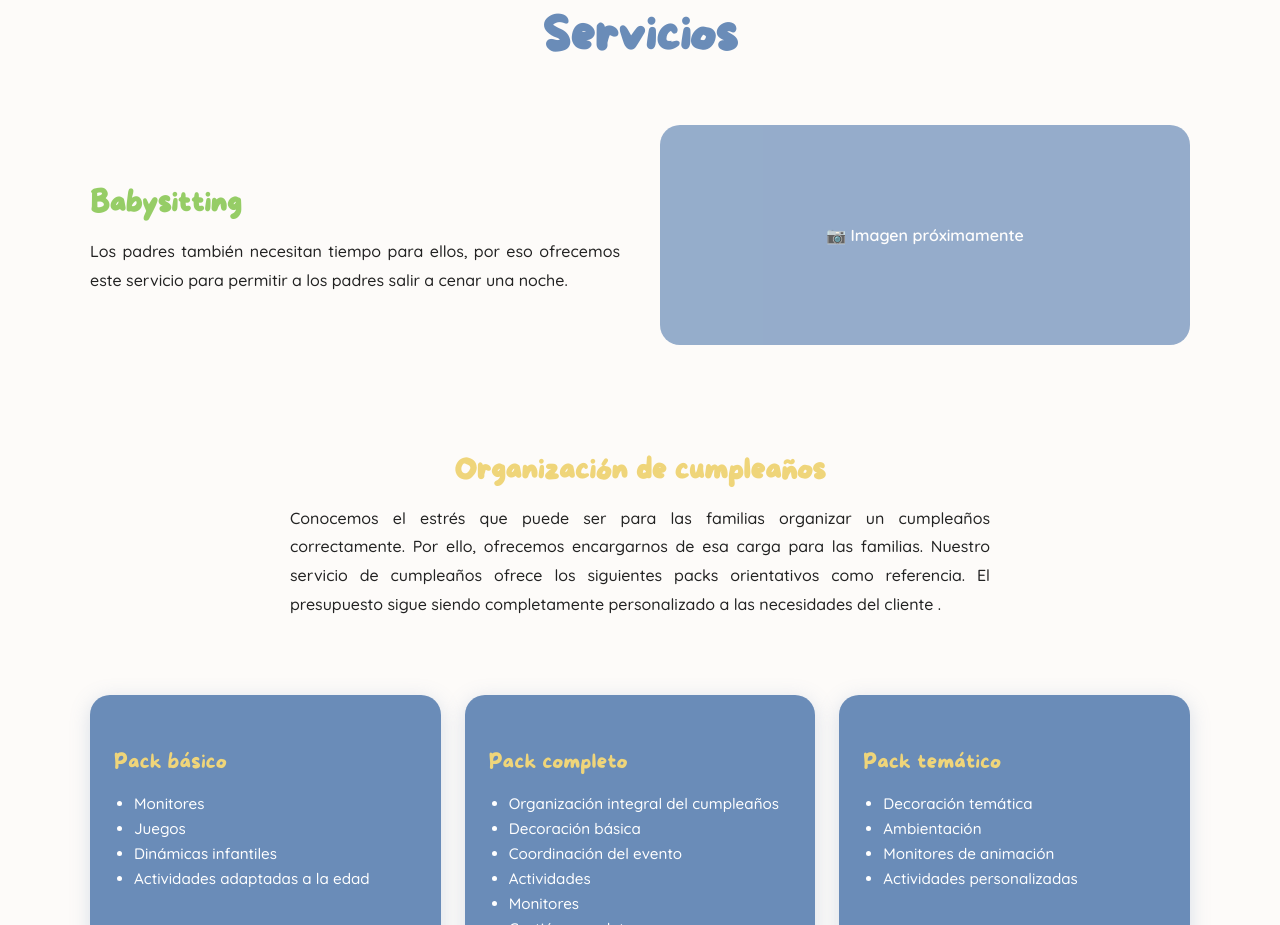
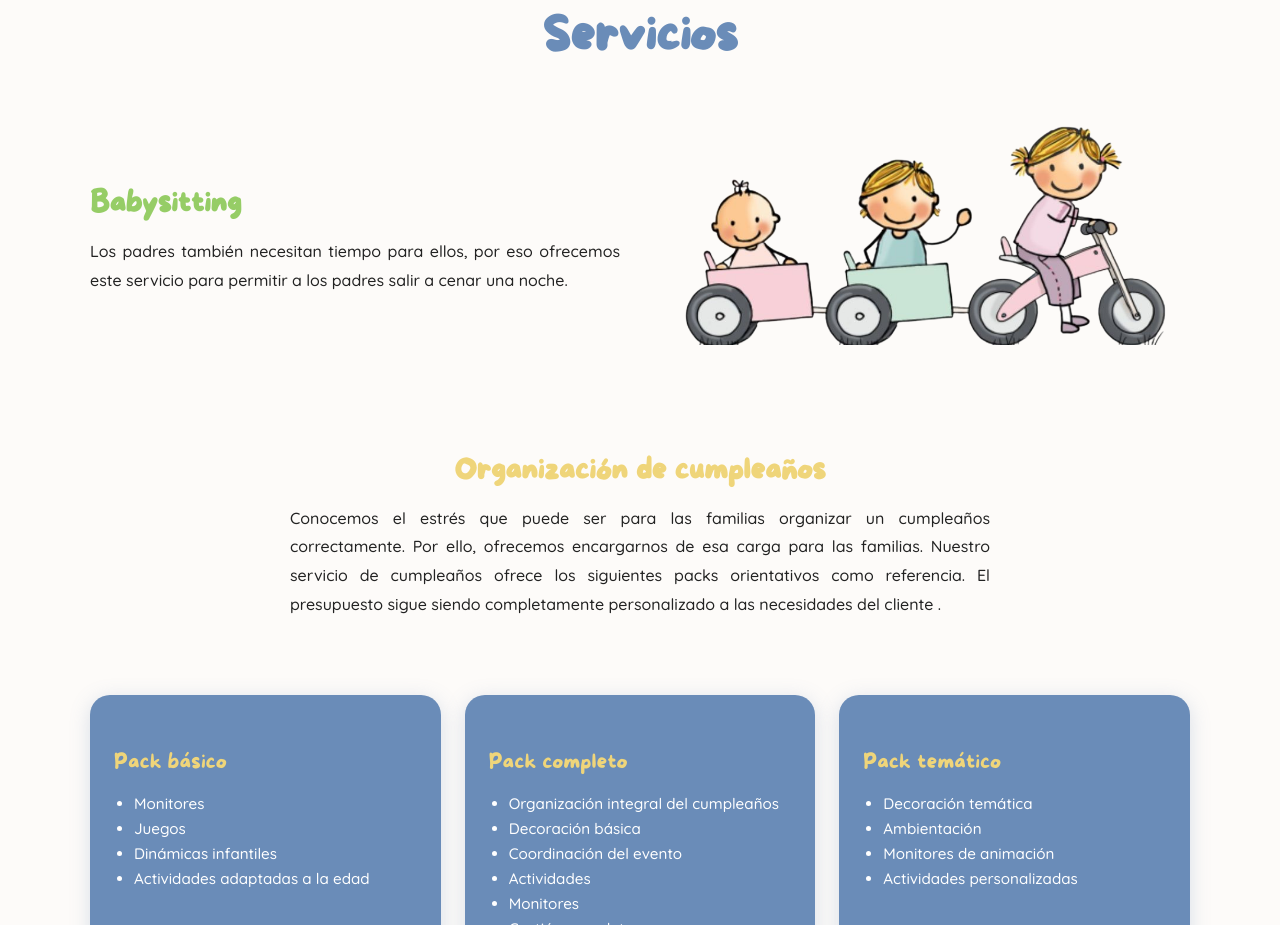
Before and after one commit to nachomc-cell/entrepeques, a Next.js app: page / in a window 1280 px wide. Shown: the part 920-1845 px from the top of the page. Built offline with nearby package versions, Linux system fonts and the light colour scheme; no server answers.

Commit message:
foto babysitting

```diff
--- a/components/Servicios.tsx
+++ b/components/Servicios.tsx
@@ -61,20 +61,12 @@ export default function Servicios() {
           </div>
           <div
             style={{
-              backgroundColor: "#6a8cb8",
               borderRadius: "20px",
+              overflow: "hidden",
               height: "220px",
-              display: "flex",
-              alignItems: "center",
-              justifyContent: "center",
-              color: "#fff",
-              fontFamily: "'Quicksand', sans-serif",
-              fontWeight: 600,
-              fontSize: "1rem",
-              opacity: 0.7,
             }}
           >
-            📷 Imagen próximamente
+                        <img src="/babysitting.png" alt="Babysitting" style={{ width: "100%", height: "100%", objectFit: "cover", objectPosition: "center 73%" }} />
           </div>
         </div>
 
```
Also changed, not shown: public/babysitting.png (added).
